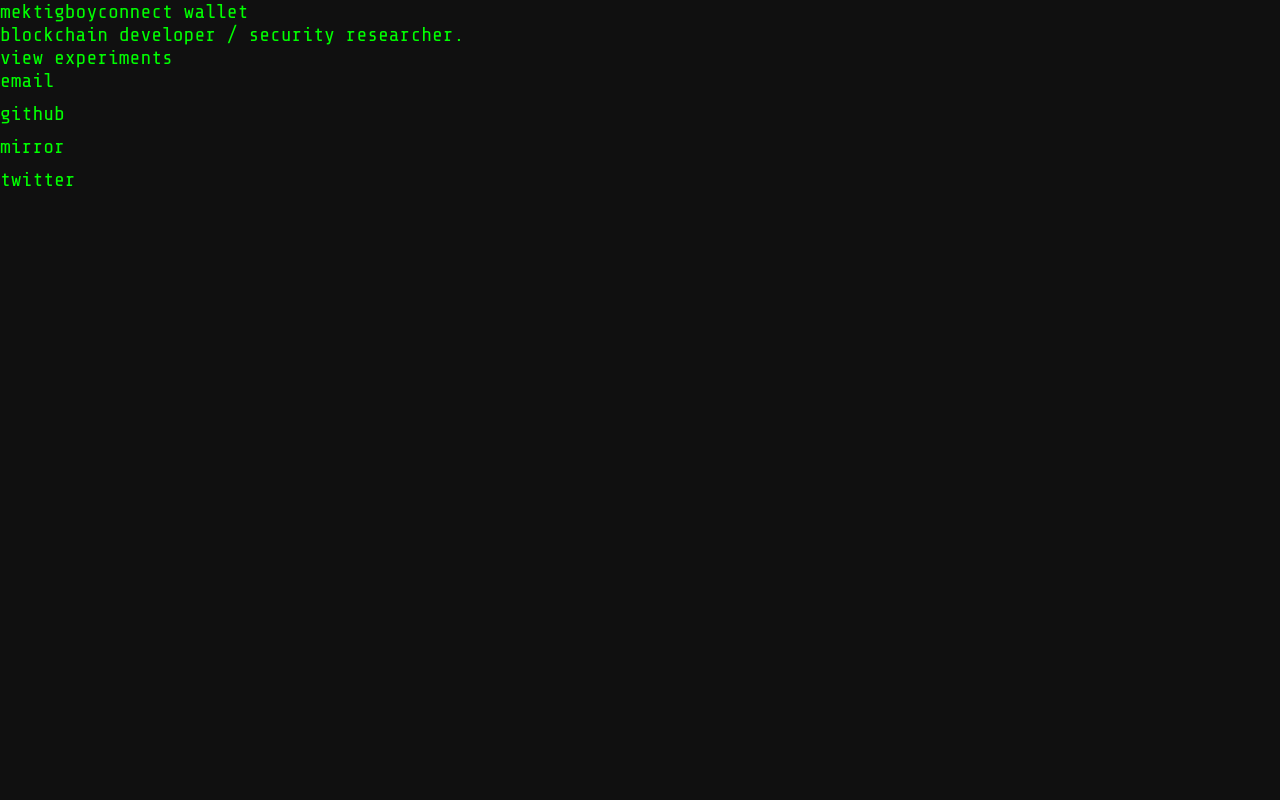
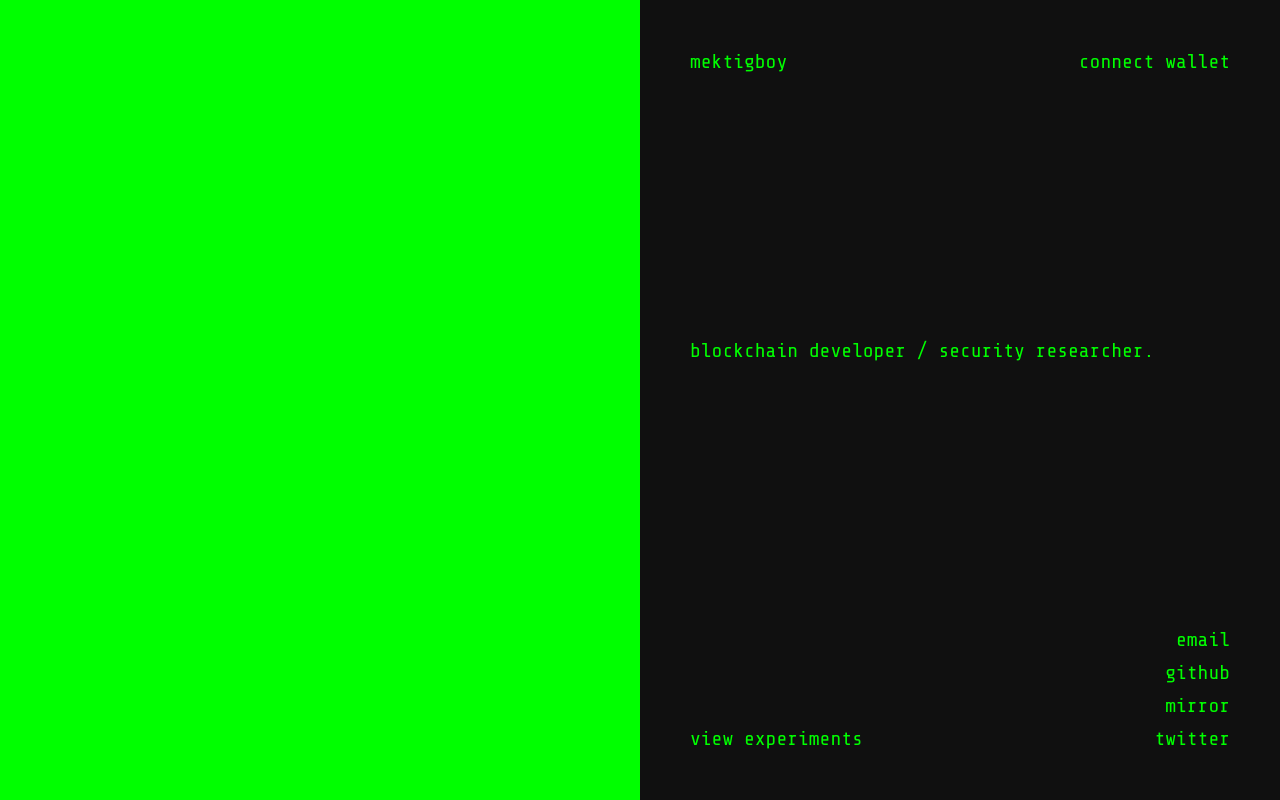
Before and after one commit to mektigboy/Website, a React (Create React App) app in the folder website/: page / in a window 1280 px wide. Built offline with nearby package versions, Linux system fonts and the light colour scheme.

Commit message:
Update src/components/home/home.css

```diff
--- a/website/src/components/home/home.css
+++ b/website/src/components/home/home.css
@@ -1,3 +1,40 @@
 .home {
-    display: flex;
+  display: flex;
+  width: 100vw;
+  height: 100vh;
 }
+
+.left {
+  width: 50%;
+  background-color: var(--color-green);
+}
+
+.right {
+  width: 50%;
+  background-color: var(--color-black);
+}
+
+.right-box {
+  width: 100%;
+  height: 100%;
+  display: flex;
+  padding: 50px;
+  flex-direction: column;
+  justify-content: space-between;
+}
+
+.right-top {
+  display: flex;
+  align-items: flex-start;
+  justify-content: space-between;
+}
+
+.right-bottom {
+  display: flex;
+  align-items: flex-end;
+  justify-content: space-between;
+}
+
+.right-bottom-box {
+  text-align: right;
+}
```
